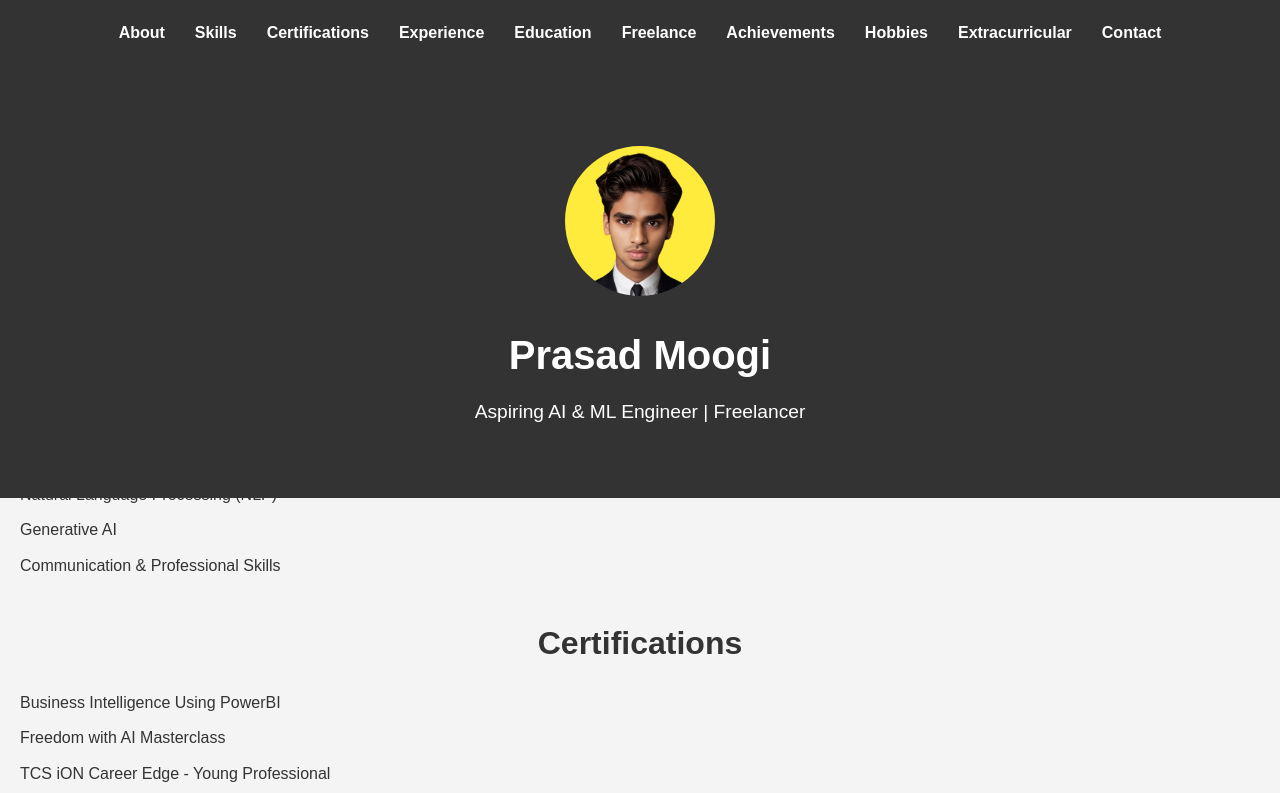
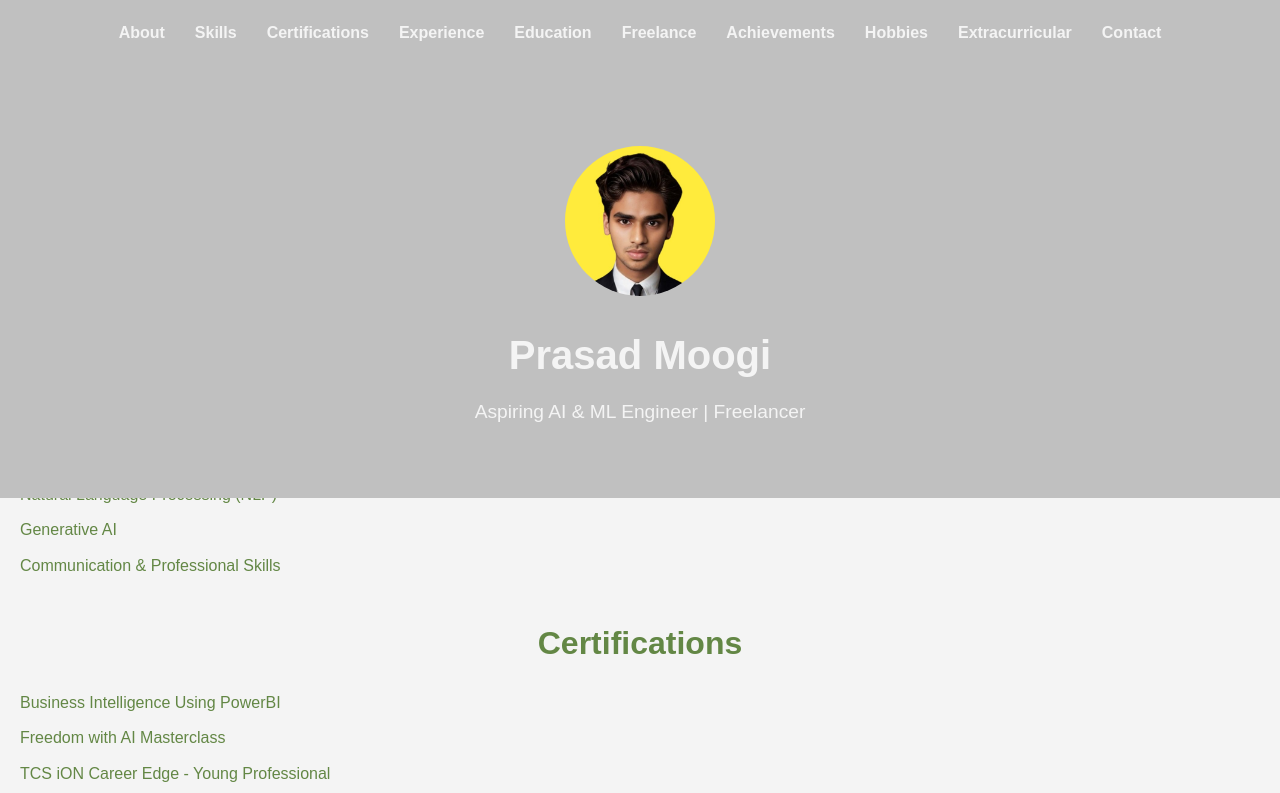
Before and after one commit to prasadmoogi/MYPORTFOLIO, a plain HTML site: page index.html in a window 1280 px wide. Shown: the top 793 px of the page. Drawn offline with nearby package versions, Linux system fonts and the light colour scheme.

Commit message:
styles.css
Signed-off-by: PRASAD MOOGI <137702137+prasadmoogi@users.noreply.github.com>

```diff
--- a/styles.css
+++ b/styles.css
@@ -9,13 +9,13 @@ body, h1, h2, h3, p, ul, li {
 body {
     font-family: Arial, sans-serif;
     line-height: 1.6;
-    color: #333;
+    color: #638745;
     background: #f4f4f4;
 }
 
 header {
-    background: #333;
-    color: #fff;
+    background: #C0C0C0;
+    color: #f4f4f4;
     padding: 20px 0;
     position: fixed;
     width: 100%;
@@ -35,7 +35,7 @@ nav ul li {
 }
 
 nav ul li a {
-    color: #fff;
+    color: #f4f4f4;
     text-decoration: none;
     font-weight: bold;
 }
```
